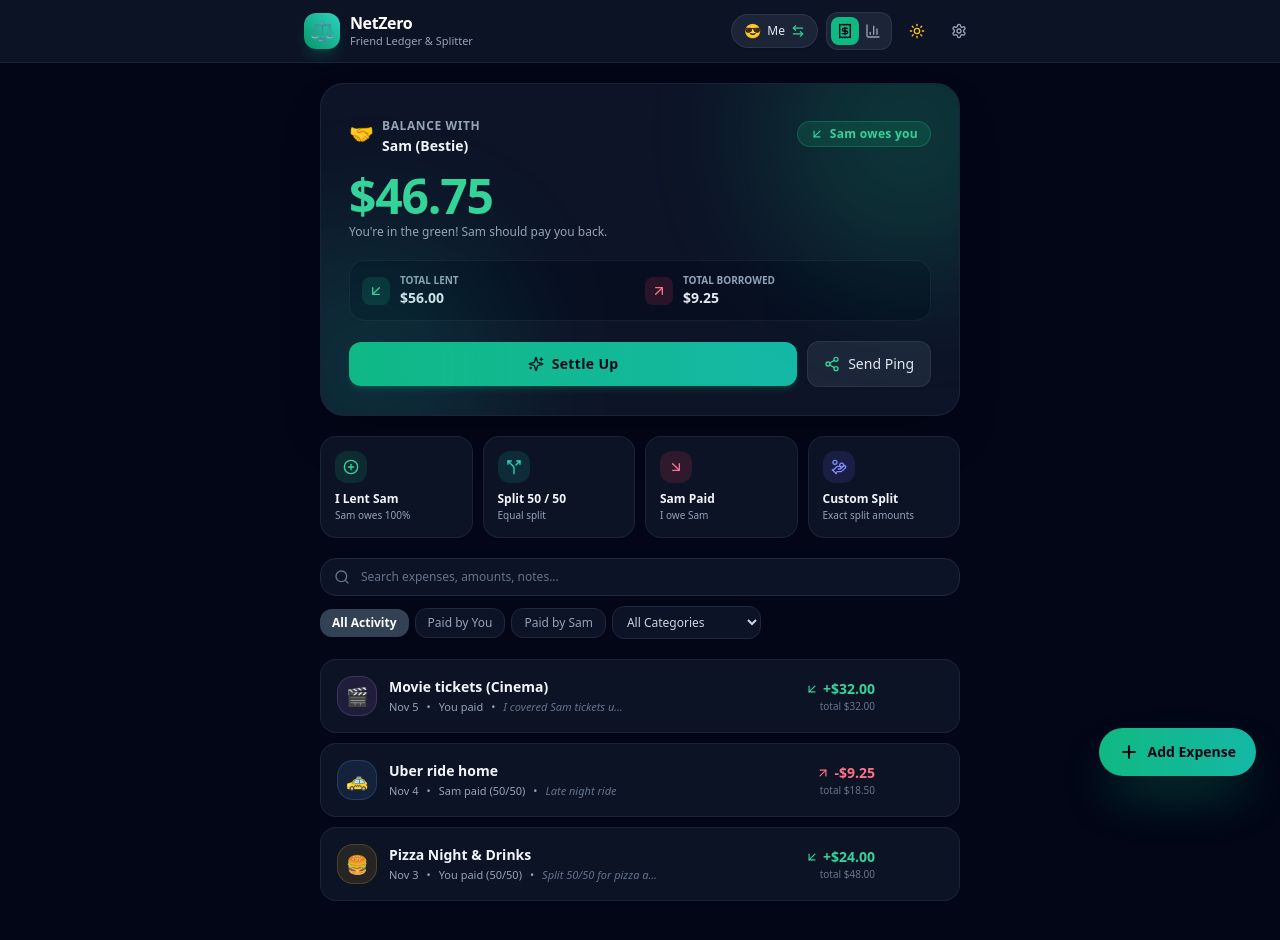
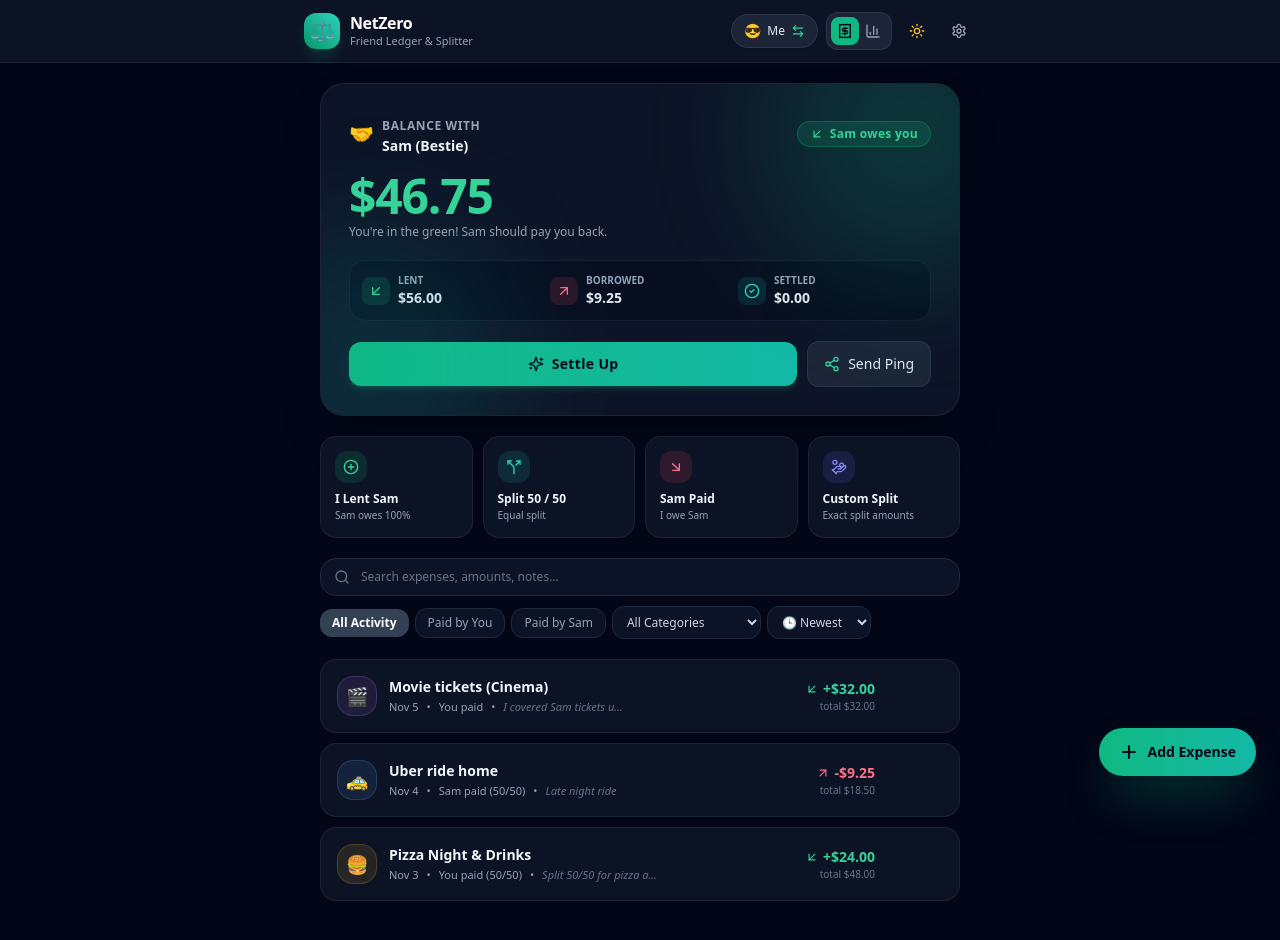
Before and after one commit to mohammedrazin22202-cyber/NetZero, a React (Vite) app: page / in a window 1280 px wide. Shown: the top 940 px of the page. Built offline with nearby package versions, Linux system fonts and the light colour scheme.

Commit message:
Add global keyboard shortcuts, transaction sorting, PWA meta, and settled balance metric

```diff
--- a/src/components/Header.tsx
+++ b/src/components/Header.tsx
@@ -45,7 +45,7 @@ export const Header: React.FC<HeaderProps> = ({
           {/* Perspective Switcher */}
           <button
             onClick={onTogglePerspective}
-            title={`Switch view to ${otherUser.name}`}
+            title={`Switch view to ${otherUser.name} (Press P)`}
             className="group flex items-center gap-1.5 px-3 py-1.5 rounded-full bg-slate-100 hover:bg-slate-200 dark:bg-slate-800/90 dark:hover:bg-slate-700/80 border border-slate-200 dark:border-slate-700/60 text-xs font-semibold text-slate-800 dark:text-slate-200 transition-all active:scale-95 shadow-sm"
           >
             <span className="text-sm">{activeUser.avatar}</span>
@@ -85,7 +85,7 @@ export const Header: React.FC<HeaderProps> = ({
           <button
             onClick={onToggleTheme}
             className="p-2 rounded-xl text-slate-600 dark:text-slate-400 hover:text-slate-900 dark:hover:text-slate-200 hover:bg-slate-100 dark:hover:bg-slate-800/80 border border-transparent transition-all"
-            title="Toggle theme"
+            title="Toggle theme (Press T)"
           >
             {state.theme === 'dark' ? (
               <Sun className="w-4 h-4 text-amber-400" />
--- a/src/components/HeroBalance.tsx
+++ b/src/components/HeroBalance.tsx
@@ -13,7 +13,7 @@ export const HeroBalance: React.FC<HeroBalanceProps> = ({ state, onOpenSettle, o
   const activeUser = state.activeUserId === state.user1.id ? state.user1 : state.user2;
   const friend = state.activeUserId === state.user1.id ? state.user2 : state.user1;
 
-  const { netBalance, owedToActiveUser, owedByActiveUser } = calculateBalance(
+  const { netBalance, owedToActiveUser, owedByActiveUser, settledTotal } = calculateBalance(
     state.transactions,
     activeUser.id,
     friend.id
@@ -100,31 +100,45 @@ export const HeroBalance: React.FC<HeroBalanceProps> = ({ state, onOpenSettle, o
       </div>
 
       {/* Sub metrics stats */}
-      <div className="grid grid-cols-2 gap-2.5 mt-5 p-3 rounded-2xl bg-slate-50 dark:bg-slate-950/40 border border-slate-200/80 dark:border-slate-800/60">
-        <div className="flex items-center gap-2.5">
+      <div className="grid grid-cols-3 gap-2 mt-5 p-3 rounded-2xl bg-slate-50 dark:bg-slate-950/40 border border-slate-200/80 dark:border-slate-800/60">
+        <div className="flex items-center gap-2">
           <div className="w-7 h-7 rounded-lg bg-emerald-500/15 flex items-center justify-center text-emerald-600 dark:text-emerald-400 shrink-0">
             <ArrowDownLeft className="w-4 h-4" />
           </div>
-          <div>
-            <p className="text-[10px] text-slate-500 dark:text-slate-400 uppercase font-semibold">
-              Total Lent
+          <div className="min-w-0">
+            <p className="text-[10px] text-slate-500 dark:text-slate-400 uppercase font-semibold truncate">
+              Lent
             </p>
-            <p className="text-xs sm:text-sm font-bold text-slate-800 dark:text-slate-200">
+            <p className="text-xs sm:text-sm font-bold text-slate-800 dark:text-slate-200 truncate">
               {formatMoney(owedToActiveUser, state.currency)}
             </p>
           </div>
         </div>
 
-        <div className="flex items-center gap-2.5">
+        <div className="flex items-center gap-2">
           <div className="w-7 h-7 rounded-lg bg-rose-500/15 flex items-center justify-center text-rose-600 dark:text-rose-400 shrink-0">
             <ArrowUpRight className="w-4 h-4" />
           </div>
-          <div>
-            <p className="text-[10px] text-slate-500 dark:text-slate-400 uppercase font-semibold">
-              Total Borrowed
+          <div className="min-w-0">
+            <p className="text-[10px] text-slate-500 dark:text-slate-400 uppercase font-semibold truncate">
+              Borrowed
             </p>
-            <p className="text-xs sm:text-sm font-bold text-slate-800 dark:text-slate-200">
+            <p className="text-xs sm:text-sm font-bold text-slate-800 dark:text-slate-200 truncate">
               {formatMoney(owedByActiveUser, state.currency)}
+            </p>
+          </div>
+        </div>
+
+        <div className="flex items-center gap-2">
+          <div className="w-7 h-7 rounded-lg bg-teal-500/15 flex items-center justify-center text-teal-600 dark:text-teal-400 shrink-0">
+            <CheckCircle2 className="w-4 h-4" />
+          </div>
+          <div className="min-w-0">
+            <p className="text-[10px] text-slate-500 dark:text-slate-400 uppercase font-semibold truncate">
+              Settled
+            </p>
+            <p className="text-xs sm:text-sm font-bold text-slate-800 dark:text-slate-200 truncate">
+              {formatMoney(settledTotal, state.currency)}
             </p>
           </div>
         </div>
@@ -135,6 +149,7 @@ export const HeroBalance: React.FC<HeroBalanceProps> = ({ state, onOpenSettle, o
         <button
           onClick={onOpenSettle}
           disabled={isSettled}
+          title={isSettled ? 'All settled up' : 'Settle Up (Press S)'}
           className={`flex-1 flex items-center justify-center gap-2 py-3 px-4 rounded-xl font-bold text-sm tracking-wide transition-all shadow-md active:scale-[0.98] ${
             isSettled
               ? 'bg-slate-200 dark:bg-slate-800 text-slate-400 dark:text-slate-500 border border-slate-300/50 dark:border-slate-700/50 cursor-not-allowed opacity-60'
--- a/src/components/SettleModal.tsx
+++ b/src/components/SettleModal.tsx
@@ -160,15 +160,24 @@ export const SettleModal: React.FC<SettleModalProps> = ({ isOpen, onClose, state
                 onClick={() => setSettleAmount(defaultAmount.toFixed(2))}
                 className="px-2.5 py-1 rounded-lg bg-emerald-500/15 text-emerald-700 dark:text-emerald-400 text-xs font-bold border border-emerald-500/30"
               >
-                Clear Full Balance ({formatMoney(defaultAmount, state.currency)})
+                100% Full ({formatMoney(defaultAmount, state.currency)})
               </button>
-              {defaultAmount > 20 && (
+              {defaultAmount > 5 && (
                 <button
                   type="button"
                   onClick={() => setSettleAmount((defaultAmount / 2).toFixed(2))}
                   className="px-2.5 py-1 rounded-lg bg-slate-100 dark:bg-slate-800 text-slate-700 dark:text-slate-300 text-xs font-medium"
                 >
-                  Pay Half ({formatMoney(defaultAmount / 2, state.currency)})
+                  50% Half ({formatMoney(defaultAmount / 2, state.currency)})
+                </button>
+              )}
+              {defaultAmount > 20 && (
+                <button
+                  type="button"
+                  onClick={() => setSettleAmount((defaultAmount / 4).toFixed(2))}
+                  className="px-2.5 py-1 rounded-lg bg-slate-100 dark:bg-slate-800 text-slate-700 dark:text-slate-300 text-xs font-medium"
+                >
+                  25% ({formatMoney(defaultAmount / 4, state.currency)})
                 </button>
               )}
             </div>
--- a/src/components/TransactionList.tsx
+++ b/src/components/TransactionList.tsx
@@ -20,11 +20,12 @@ export const TransactionList: React.FC<TransactionListProps> = ({
   const [searchTerm, setSearchTerm] = useState('');
   const [selectedCategory, setSelectedCategory] = useState<string>('all');
   const [filterPayer, setFilterPayer] = useState<'all' | 'me' | 'friend'>('all');
+  const [sortBy, setSortBy] = useState<'newest' | 'oldest' | 'highest'>('newest');
 
   const activeUser = state.activeUserId === state.user1.id ? state.user1 : state.user2;
   const friend = state.activeUserId === state.user1.id ? state.user2 : state.user1;
 
-  // Filtered and sorted list (chronological: newest first)
+  // Filtered and sorted list
   const filtered = useMemo(() => {
     const list = state.transactions.filter((tx) => {
       // Search text (title, note, or amounts)
@@ -49,16 +50,21 @@ export const TransactionList: React.FC<TransactionListProps> = ({
       return matchesSearch && matchesCategory && matchesPayer;
     });
 
-    // Sort newest date/timestamp first
+    // Sort according to selection
     return list.sort((a, b) => {
+      if (sortBy === 'highest') {
+        return b.amount - a.amount;
+      }
       const dateA = new Date(a.date).getTime();
       const dateB = new Date(b.date).getTime();
       if (!isNaN(dateA) && !isNaN(dateB) && dateB !== dateA) {
-        return dateB - dateA;
+        return sortBy === 'oldest' ? dateA - dateB : dateB - dateA;
       }
-      return (b.createdAt || 0) - (a.createdAt || 0);
+      return sortBy === 'oldest'
+        ? (a.createdAt || 0) - (b.createdAt || 0)
+        : (b.createdAt || 0) - (a.createdAt || 0);
     });
-  }, [state.transactions, searchTerm, selectedCategory, filterPayer, activeUser.id, friend.id]);
+  }, [state.transactions, searchTerm, selectedCategory, filterPayer, sortBy, activeUser.id, friend.id]);
 
   return (
     <div className="space-y-4">
@@ -131,10 +137,21 @@ export const TransactionList: React.FC<TransactionListProps> = ({
               </option>
             ))}
           </select>
+
+          {/* Sort Dropdown */}
+          <select
+            value={sortBy}
+            onChange={(e) => setSortBy(e.target.value as any)}
+            className="px-2.5 py-1.5 rounded-xl bg-white dark:bg-slate-900/80 border border-slate-200 dark:border-slate-800 text-slate-700 dark:text-slate-300 font-medium text-xs focus:outline-none focus:border-emerald-500 shadow-sm"
+          >
+            <option value="newest">🕒 Newest</option>
+            <option value="oldest">📅 Oldest</option>
+            <option value="highest">💰 Highest</option>
+          </select>
         </div>
 
         {/* Active Filter Info Banner */}
-        {(searchTerm || selectedCategory !== 'all' || filterPayer !== 'all') && (
+        {(searchTerm || selectedCategory !== 'all' || filterPayer !== 'all' || sortBy !== 'newest') && (
           <div className="flex items-center justify-between px-1 text-[11px] text-slate-500 dark:text-slate-400">
             <span>
               Showing {filtered.length} of {state.transactions.length} items
@@ -144,6 +161,7 @@ export const TransactionList: React.FC<TransactionListProps> = ({
                 setSearchTerm('');
                 setSelectedCategory('all');
                 setFilterPayer('all');
+                setSortBy('newest');
               }}
               className="text-emerald-600 dark:text-emerald-400 hover:underline font-semibold"
             >
```
Also changed, not shown: index.html (+5 -0 lines), src/App.tsx (+38 -2 lines).
